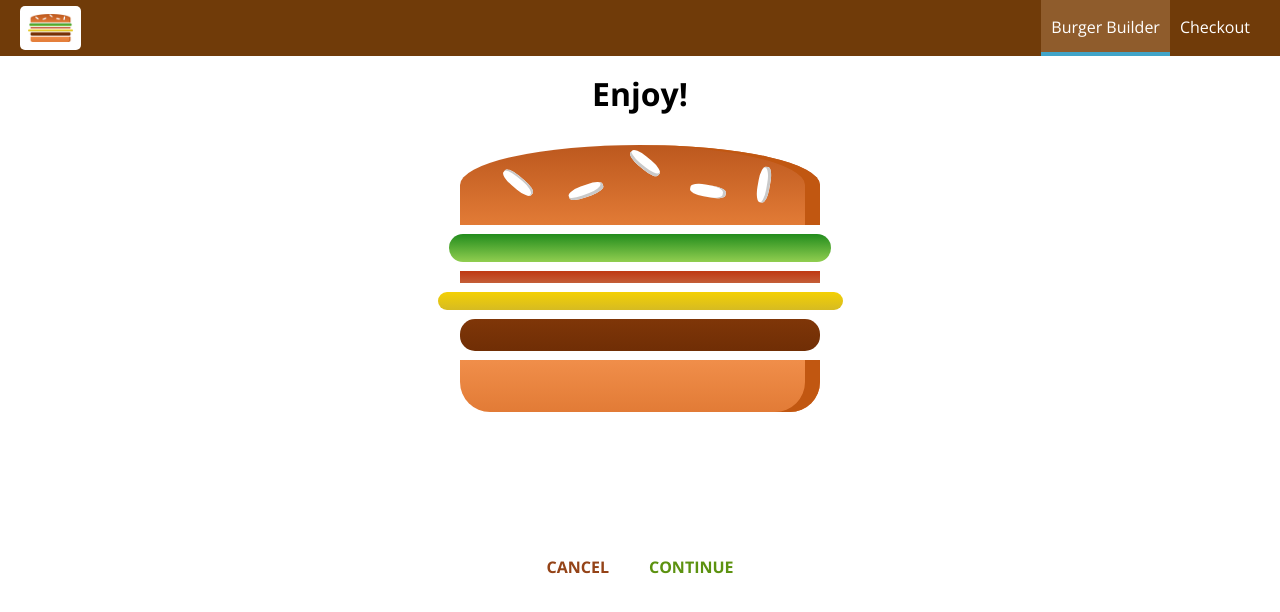
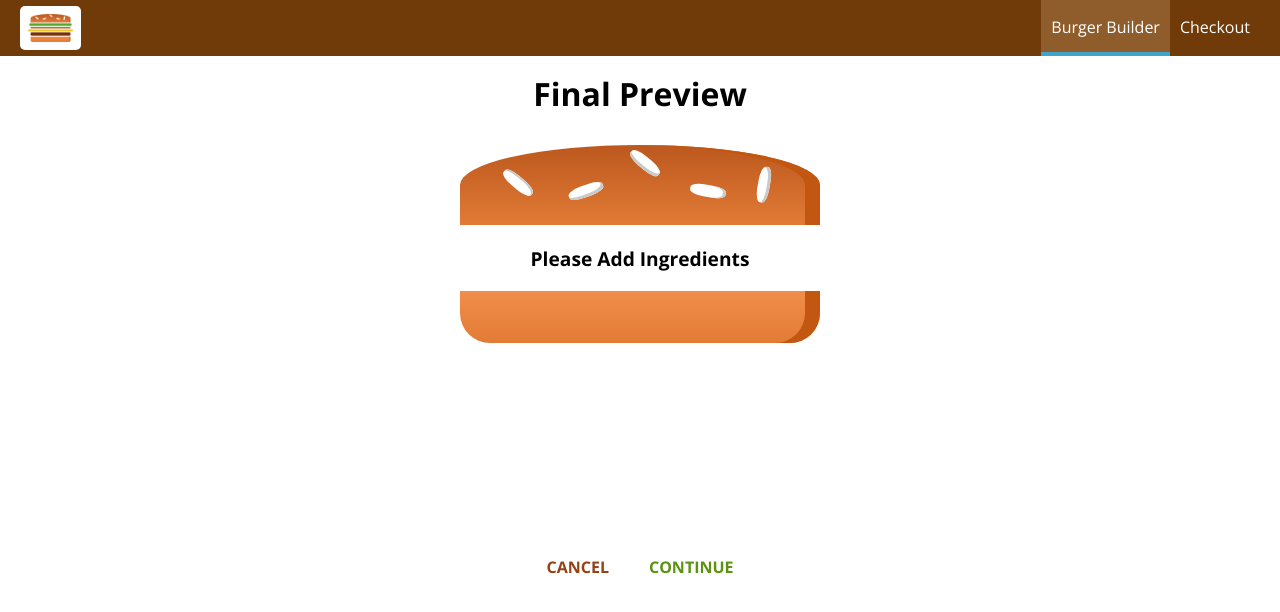
Before and after one commit to vyeung/ReactJS-Burger-Builder-App, a React app: page /checkout in a window 1280 px wide. Shown: the top 612 px of the page. Built offline with nearby package versions, Linux system fonts and the light colour scheme.

Commit message:
passed chosen ingreds to checkout page

```diff
--- a/src/components/RealOrder/CheckoutSummary/CheckoutSummary.js
+++ b/src/components/RealOrder/CheckoutSummary/CheckoutSummary.js
@@ -5,7 +5,7 @@ import Burger from "../../Burger/Burger";
 const checkoutSummary = (props) => {
   return (
     <div className={styles.CheckoutSummary}>
-      <h1>Enjoy!</h1>
+      <h1>Final Preview</h1>
 
       <div className={styles.BurgerPreview}>
         <Burger ingredients={props.checkoutIngreds} />
@@ -13,12 +13,12 @@ const checkoutSummary = (props) => {
 
       <button
         className={[styles.Button, styles.Cancel].join(" ")}
-        onClick={props.purchaseCancelled}
+        onClick={props.checkoutCancelled}
         >CANCEL</button>
 
       <button
         className={[styles.Button, styles.Continue].join(" ")}
-        onClick={props.purchaseContinued}
+        onClick={props.checkoutContinued}
         >CONTINUE</button>
     </div>
   );
--- a/src/containers/BurgerBuilder/BurgerBuilder.js
+++ b/src/containers/BurgerBuilder/BurgerBuilder.js
@@ -115,33 +115,36 @@ class BurgerBuilder extends Component {
 
   //on clicking continue button
   purchaseContinueHandler = () => {
-    this.setState({isLoading: true});
+    // this.setState({isLoading: true});
 
-    const order = {
-      ingredients: this.state.ingredients,
-      price: this.state.totalPrice,
-      customer: {
-        name: "John Smith",
-        address: {
-          city: "testville",
-          street: "Test Ave 11",
-          zip: 54323,
-          country: "USA"
-        },
-        email: "test@test.com"
-      },
-      deliveryMethod: "fastest"
-    };
+    // const order = {
+    //   ingredients: this.state.ingredients,
+    //   price: this.state.totalPrice,
+    //   customer: {
+    //     name: "John Smith",
+    //     address: {
+    //       city: "testville",
+    //       street: "Test Ave 11",
+    //       zip: 54323,
+    //       country: "USA"
+    //     },
+    //     email: "test@test.com"
+    //   },
+    //   deliveryMethod: "fastest"
+    // };
 
-    //adding .json on the end is required when using firebase
-    axios.post("/orders.json", order)
-      //show spinner for at least 2s even if post request is finished first
-      .then(response => {
-        setTimeout(() => this.setState({isLoading: false, isPurchasing: false}), 2000);
-      })
-      .catch(error => {
-        setTimeout(() => this.setState({isLoading: false, isPurchasing: false}), 2000);
-      });
+    // //adding .json on the end is required when using firebase
+    // axios.post("/orders.json", order)
+    //   //show spinner for at least 2s even if post request is finished first
+    //   .then(response => {
+    //     setTimeout(() => this.setState({isLoading: false, isPurchasing: false}), 2000);
+    //   })
+    //   .catch(error => {
+    //     setTimeout(() => this.setState({isLoading: false, isPurchasing: false}), 2000);
+    //   });
+
+    //go to checkout page and pass the ingredients user chose
+    this.props.history.push("/checkout", this.state.ingredients);
   }
 
   render() {
--- a/src/containers/Checkout/Checkout.js
+++ b/src/containers/Checkout/Checkout.js
@@ -2,19 +2,23 @@ import React, {Component} from "react";
 import CheckoutSummary from "../../components/RealOrder/CheckoutSummary/CheckoutSummary";
 
 class Checkout extends Component {
-  state = {
-    checkoutIngreds: {
-      lettuce: 1,
-      bacon: 1,
-      cheese: 1,
-      beef: 1
-    }
+  checkoutCancelledHandler = () => {
+    this.props.history.goBack();
+  }
+
+  checkoutContinuedHandler = () => {
+    this.props.history.replace("/checkout/contact-data");
   }
 
   render() {
+    //console.log(this.props);
     return (
       <div>
-        <CheckoutSummary checkoutIngreds={this.state.checkoutIngreds}/>
+        <CheckoutSummary
+          checkoutIngreds={this.props.history.location.state}
+          checkoutCancelled={this.checkoutCancelledHandler}
+          checkoutContinued={this.checkoutContinuedHandler}
+        />
       </div>
     );
   }
```
